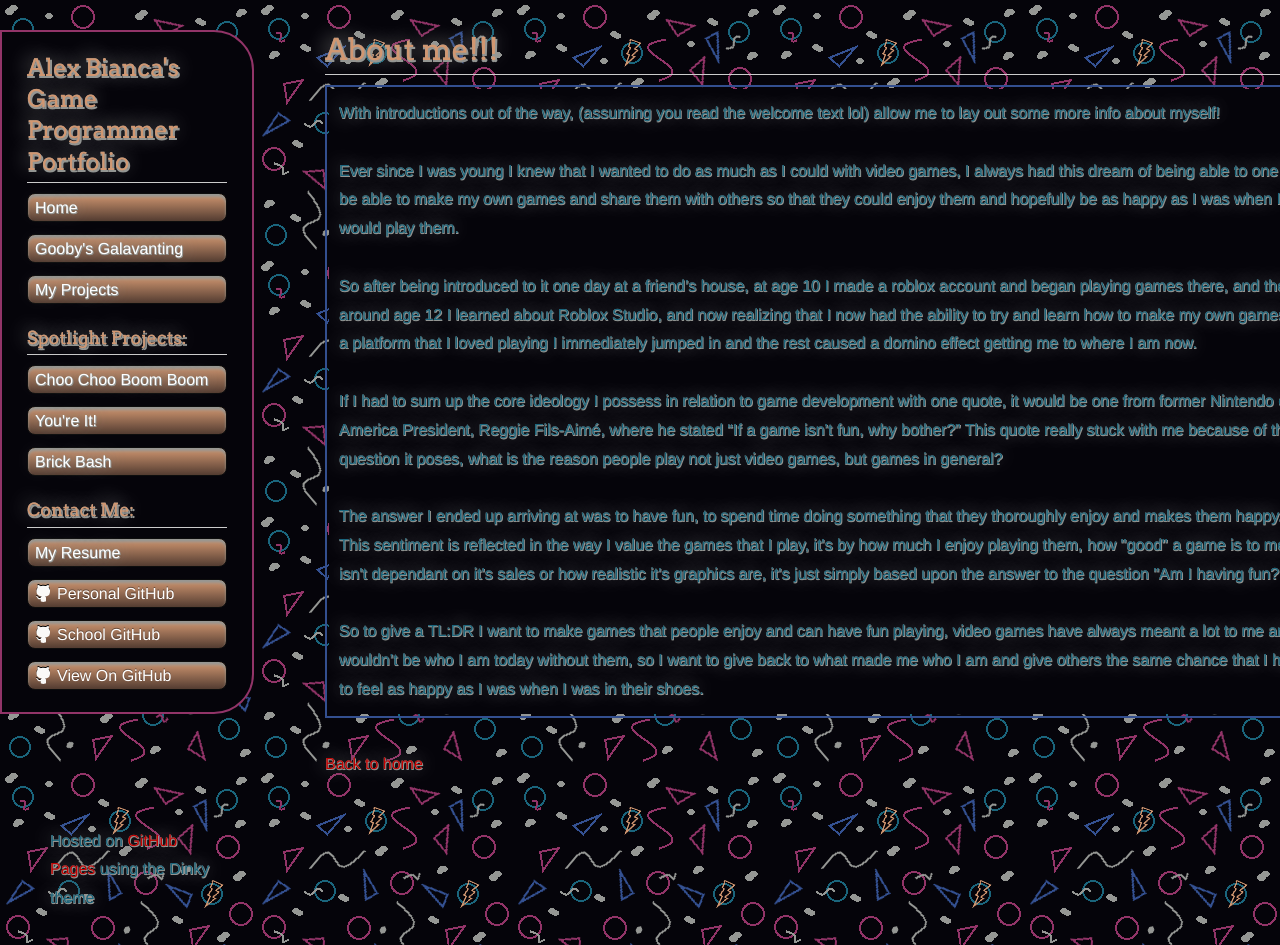
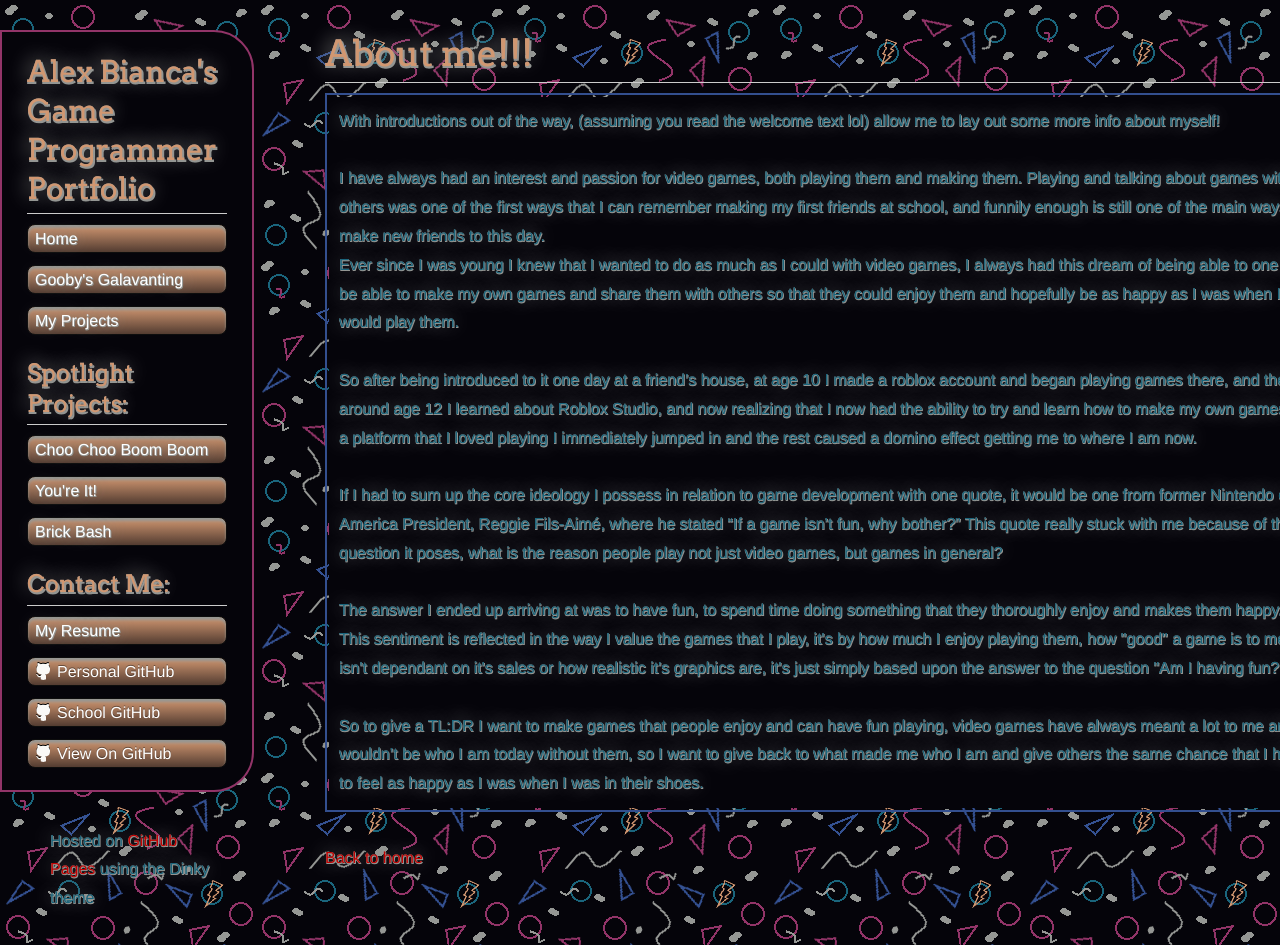
Before and after one commit to goobydaniels/goobydaniels.github.io, a Jekyll site: the page built from about-me.md, in a window 1280 px wide and 945 px high. Built offline with Jekyll 4.4.1, drawn with Linux system fonts in a browser that asks for light colours; our own code applies the rules of GitHub Pages for plain Markdown files.

Commit message:
Header font size chnages

```diff
--- a/_sass/jekyll-theme-dinky.scss
+++ b/_sass/jekyll-theme-dinky.scss
@@ -154,15 +154,15 @@ h1,h2, h3 {
 }
 
 h1 {
+	font-size: 36px;
+}
+
+h2 {
 	font-size: 30px;
 }
 
-h2 {
+h3 {
 	font-size: 24px;
-}
-
-h3 {
-	font-size: 18px;
 }
 
 h4, h5, h6 {
--- a/about-me.md
+++ b/about-me.md
@@ -10,6 +10,8 @@ layout: default
     <b>
     With introductions out of the way, (assuming you read the welcome text lol) allow me to lay out some more info about myself!
     <br>
+    <br>
+    I have always had an interest and passion for video games, both playing them and making them. Playing and talking about games with others was one of the first ways that I can remember making my first friends at school, and funnily enough is still one of the main ways I make new friends to this day.
     <br>
     Ever since I was young I knew that I wanted to do as much as I could with video games, I always had this dream of being able to one day be able to make my own games and share them with others so that they could enjoy them and hopefully be as happy as I was when I would play them.
     <br>
```
